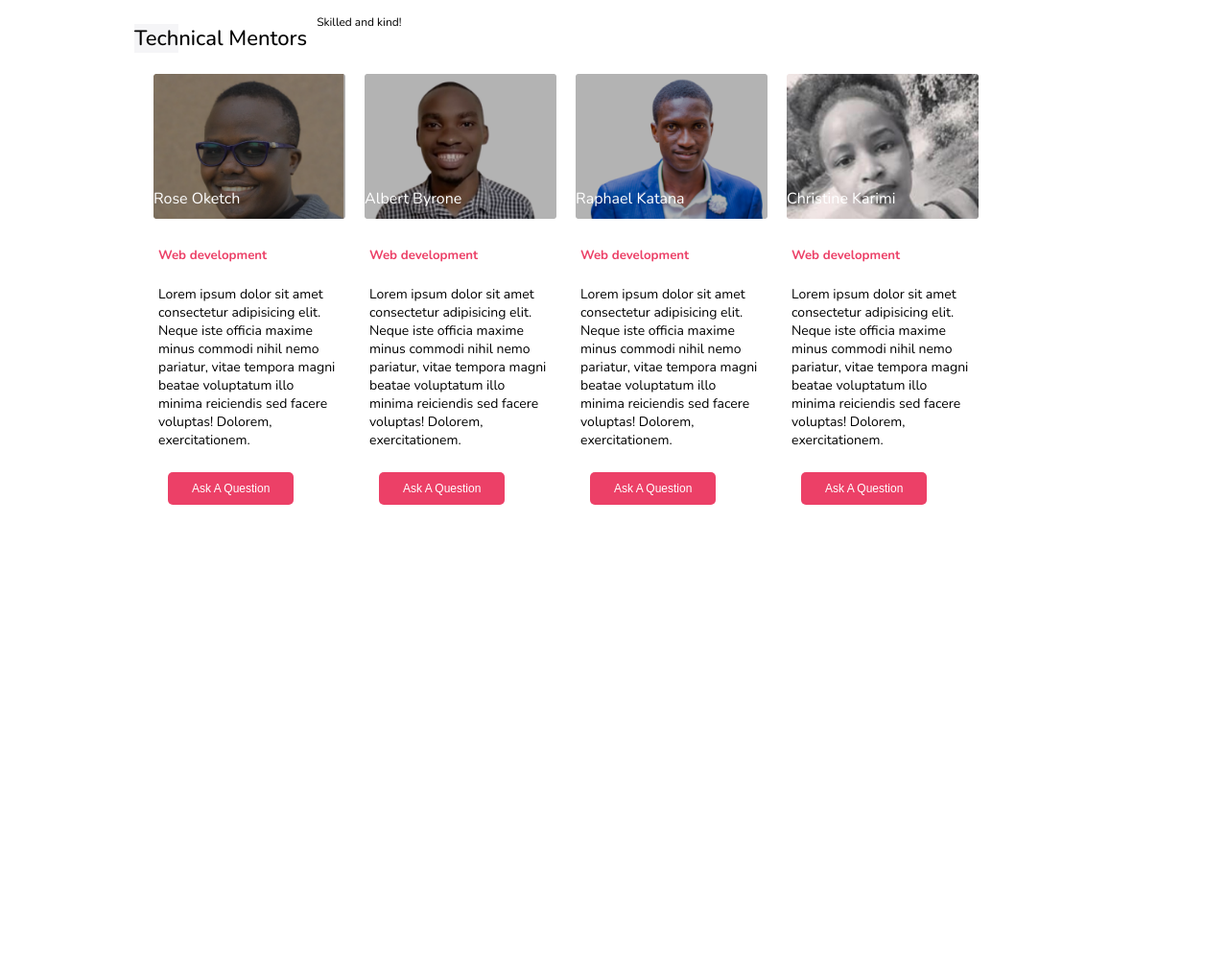
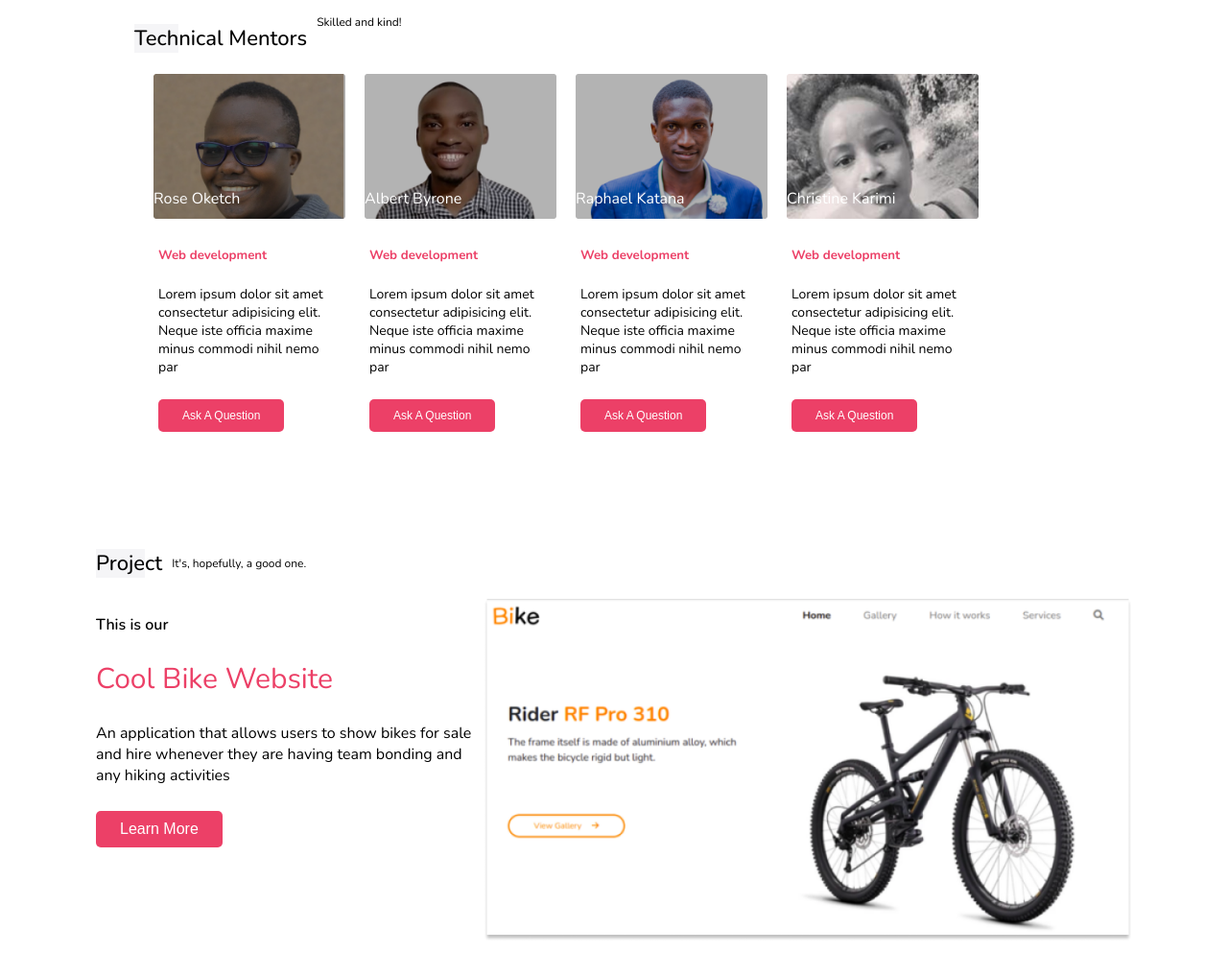
Before and after one commit to moryno/moringa-landing-page, a plain HTML site: page index.html in a window 1280 px wide. Shown: the part 2024-3041 px from the top of the page at 96% size. Before the commit the page ends 2650 px from the top, so only its background shows below. Drawn offline with nearby package versions, Linux system fonts and the light colour scheme.

Commit message:
Add a project section in moringa landing page website

```diff
--- a/assets/css/styles.css
+++ b/assets/css/styles.css
@@ -181,7 +181,7 @@ p.bottom{
     cursor: pointer;
     font-size: 16px;
     font-weight: 300;
-    margin:10px ;
+    margin:10px 0;
 
 }
 .meeting-container,.graduation-container{
@@ -258,7 +258,7 @@ p.bottom{
     cursor: pointer;
     font-size: 12px;
     font-weight: 300;
-    margin:10px ;
+    margin:10px 0;
 
 }
 .mentor-info-container{
@@ -268,3 +268,38 @@ p.bottom{
     font-weight: 200;
     font-size: 14px;
 }
+
+/* PROJECT SECTION */
+.project-section{
+    margin-top: 50px;
+    overflow: hidden;
+}
+.project-container{
+    display: flex;
+    align-items: center;
+}
+.project-wrapper{
+    display: flex;
+}
+
+.project-top-text{
+    font-size: 12px;
+    font-weight: 300;
+
+}
+.project-span{
+    font-weight: 600;
+}
+.project-title{
+    color:#EC4067;
+    font-weight: 300;
+    font-size: 30px;
+}
+.project-text{
+    font-weight: 200;
+}
+
+.project-img{
+    width:100%;
+    object-fit: cover;
+}
--- a/index.html
+++ b/index.html
@@ -102,12 +102,12 @@
         <div class="mentor-wrapper">
         <div class="mentor-container">
           <div class="mentor-info-title">
-          <img class="mentor-img" src="./assets/img/image 5.png" alt="">
+          <img class="mentor-img" src="./assets/img/image 5.png" alt="mentor-img">
           <p class="mentor-name">Rose Oketch</p>
         </div>
         <div class="mentor-info-container">
           <h5 class="mentor-role">Web development</h5>
-          <p class="mentor-bottom-text">Lorem ipsum dolor sit amet consectetur adipisicing elit. Neque iste officia maxime minus commodi nihil nemo pariatur, vitae tempora magni beatae voluptatum illo minima reiciendis sed facere voluptas! Dolorem, exercitationem.</p>
+          <p class="mentor-bottom-text">Lorem ipsum dolor sit amet consectetur adipisicing elit. Neque iste officia maxime minus commodi nihil nemo par</p>
           <button class="mentor-button" type="submit">Ask A Question</button>
         </div>
         </div>
@@ -115,12 +115,12 @@
         <div class="mentor-wrapper">
         <div class="mentor-container">
           <div class="mentor-info-title">
-          <img class="mentor-img" src="./assets/img/image 6.png" alt="">
+          <img class="mentor-img" src="./assets/img/image 6.png" alt="mentor-img">
           <p class="mentor-name">Albert Byrone</p>
         </div>
         <div class="mentor-info-container">
           <h5 class="mentor-role">Web development</h5>
-          <p class="mentor-bottom-text">Lorem ipsum dolor sit amet consectetur adipisicing elit. Neque iste officia maxime minus commodi nihil nemo pariatur, vitae tempora magni beatae voluptatum illo minima reiciendis sed facere voluptas! Dolorem, exercitationem.</p>
+          <p class="mentor-bottom-text">Lorem ipsum dolor sit amet consectetur adipisicing elit. Neque iste officia maxime minus commodi nihil nemo par</p>
           <button class="mentor-button" type="submit">Ask A Question</button>
         </div>
         </div>
@@ -128,12 +128,12 @@
         <div class="mentor-wrapper">
         <div class="mentor-container">
           <div class="mentor-info-title">
-          <img class="mentor-img" src="./assets/img/image 7.png" alt="">
+          <img class="mentor-img" src="./assets/img/image 7.png" alt="mentor-img">
           <p class="mentor-name">Raphael Katana</p>
         </div>
         <div class="mentor-info-container">
           <h5 class="mentor-role">Web development</h5>
-          <p class="mentor-bottom-text">Lorem ipsum dolor sit amet consectetur adipisicing elit. Neque iste officia maxime minus commodi nihil nemo pariatur, vitae tempora magni beatae voluptatum illo minima reiciendis sed facere voluptas! Dolorem, exercitationem.</p>
+          <p class="mentor-bottom-text">Lorem ipsum dolor sit amet consectetur adipisicing elit. Neque iste officia maxime minus commodi nihil nemo par</p>
           <button class="mentor-button" type="submit">Ask A Question</button>
         </div>
         </div>
@@ -141,19 +141,38 @@
         <div class="mentor-wrapper">
         <div class="mentor-container">
           <div class="mentor-info-title">
-          <img class="mentor-img" src="./assets/img/image 8.png" alt="">
+          <img class="mentor-img" src="./assets/img/image 8.png" alt="mentor-img">
           <p class="mentor-name">Christine Karimi</p>
         </div>
         <div class="mentor-info-container">
           <h5 class="mentor-role">Web development</h5>
-          <p class="mentor-bottom-text">Lorem ipsum dolor sit amet consectetur adipisicing elit. Neque iste officia maxime minus commodi nihil nemo pariatur, vitae tempora magni beatae voluptatum illo minima reiciendis sed facere voluptas! Dolorem, exercitationem.</p>
+          <p class="mentor-bottom-text">Lorem ipsum dolor sit amet consectetur adipisicing elit. Neque iste officia maxime minus commodi nihil nemo par</p>
           <button class="mentor-button" type="submit">Ask A Question</button>
         </div>
         </div>
        </div>
       </div>
      </div>
-     <div></div>
+     <div class="project-section">
+       <div class="project-container">
+        <h3 class="section-title"><span class="section-span">Proje</span>ct</h3>
+        <p class="project-top-text">It's, hopefully, a good one.</p>
+       </div>
+       <div class="project-wrapper">
+         <div class="project-info-container">
+           <p class="project-span">This is our</p>
+           <h2 class="project-title">Cool Bike Website</h2>
+           <p class="project-text">An application that allows users to show bikes
+             for sale and hire whenever they are having team bonding and
+             any hiking activities
+           </p >
+           <button class="submit-button">Learn More</button>
+         </div>
+         <div class="project-img-container">
+           <img class="project-img" src="./assets/img/image 9.png" alt="project-img">
+         </div>
+       </div>
+     </div>
     </div>
     </div>
   </body>
```
